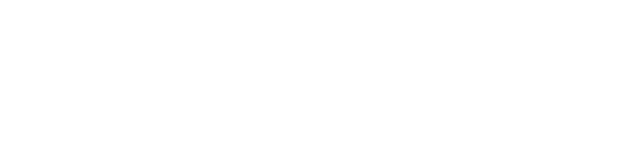
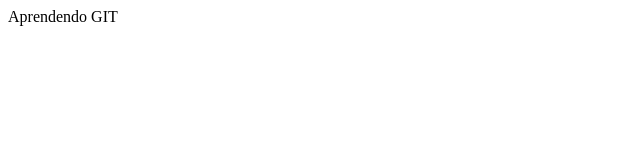
Before and after one commit to andrewolip/teste, a plain HTML site: page index.html in a window 1280 px wide. Shown: the whole page, without its empty margins (0-640 px from the left). Drawn offline with Linux system fonts and the light colour scheme.

Commit message:
Adicionado novo texto a index.html

```diff
--- a/index.html
+++ b/index.html
@@ -5,5 +5,8 @@
         <title> Meu Site </title>
     </head>
     <body>
+
+        Aprendendo GIT
+
     </body>
     </html>
```
